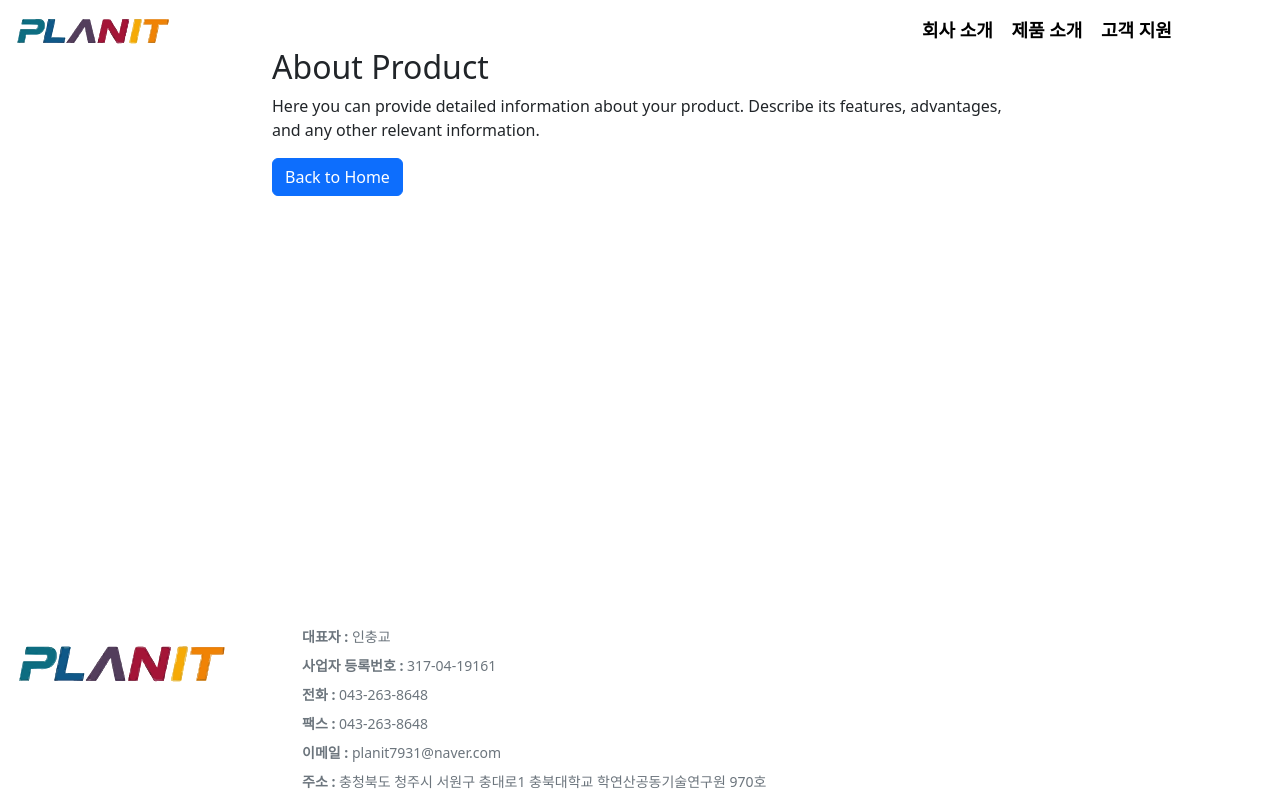
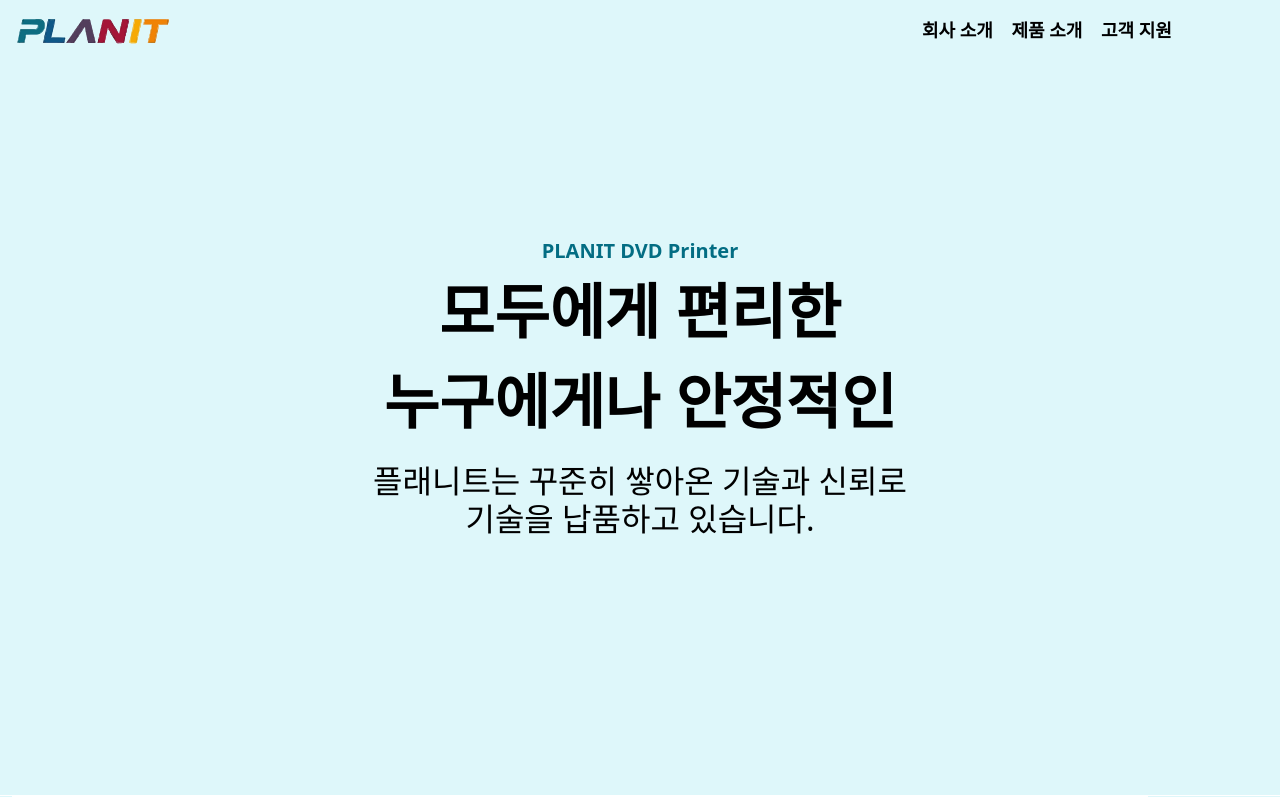
Before and after one commit to mineruking/PLANIT, a React (Create React App) app: page /product in a window 1280 px wide. Shown: the top 797 px of the page. Built offline with nearby package versions, Linux system fonts and the light colour scheme; the HTML template or start-up script is replaced by a standard one.

Commit message:
AboutProduct Page Making

```diff
--- a/src/Pages/Menu/AboutProduct.jsx
+++ b/src/Pages/Menu/AboutProduct.jsx
@@ -1,31 +1,36 @@
 import React from 'react';
 import { useNavigate } from 'react-router-dom';
-import { Button, Container, Row, Col } from 'react-bootstrap';
 import 'bootstrap/dist/css/bootstrap.min.css';
+import '../../components/AboutProduct.css'; // 경로에 맞게 수정
+import Container from 'react-bootstrap/Container';
+import Row from 'react-bootstrap/Row';
+import Col from 'react-bootstrap/Col';
 
-const AboutProduct = () => {
-    const navigate = useNavigate();
+const AboutPage = () => {
+  const navigate = useNavigate();
 
-    const handleBack = () => {
-        navigate('/'); // 예시: 메인 페이지로 돌아가는 경로 설정
-    };
+  const handleNavigate = (path) => {
+    navigate(path);
+  };
 
-    return (
-        <Container>
-            <Row className="justify-content-center mt-5">
-                <Col md={8}>
-                    <h2>About Product</h2>
-                    <p>
-                        Here you can provide detailed information about your product. Describe its features,
-                        advantages, and any other relevant information.
-                    </p>
-                    <Button variant="primary" onClick={handleBack}>
-                        Back to Home
-                    </Button>
-                </Col>
-            </Row>
-        </Container>
-    );
-};
+  return (
+    <>
+      <div className='aboutContainer'>
+        <div className='text-container'>
+          <div className='titletext1'>
+            <strong>PLANIT DVD Printer</strong><br />
+          </div>
+          <div className='Maintext'>
+            <p>모두에게 편리한<br />누구에게나 안정적인</p>
+            <h2>
+              플래니트는 꾸준히 쌓아온 기술과 신뢰로<br />
+              기술을 납품하고 있습니다.
+            </h2>
+          </div>
+        </div>
+      </div>
+    </>
+  );
+}
 
-export default AboutProduct;
+export default AboutPage;
--- /dev/null
+++ b/src/components/AboutProduct.css
@@ -0,0 +1,43 @@
+body, html {
+    margin: 0;
+    padding: 0;
+    height: 100%;
+    width: 100%;
+    background-color: #def7fa !important;
+  }
+
+  .aboutContainer {
+    display: flex;
+    flex-direction: column;
+    justify-content: center;
+    align-items: center;
+    height: calc(100vh - 61px);
+    width: 100%;
+    margin-top: 56px;
+  }
+
+  .text-container {
+    text-align: center; /* 내용 가운데 정렬 */
+    height: calc(100vh - 61px);
+    width: 200%;
+    margin-top: 100px;
+    padding: 80px; /* 컨테이너에 패딩 추가 */
+  }
+
+  .titletext1 {
+    color: #036D83;
+    font-size: 20px; /* 글자 크기 줄임 */
+  }
+
+  .Maintext {
+    color: black;
+    font-size: 45px; /* 글자 크기 줄임 */
+    font-weight: bold;
+  }
+
+  .footerText {
+    text-align: center;
+    margin-top: 50px;
+    font-size: 0.9em;
+    color: #666;
+  }
--- a/src/components/Footer.css
+++ b/src/components/Footer.css
@@ -1,7 +1,7 @@
 /* Footer.css */
 
 .footer-container {
-  padding: 0; /* 패딩 */
+  width: 100%;
   border-top: 1px solid #ffffff; /* 테두리 */
 }
 
```
